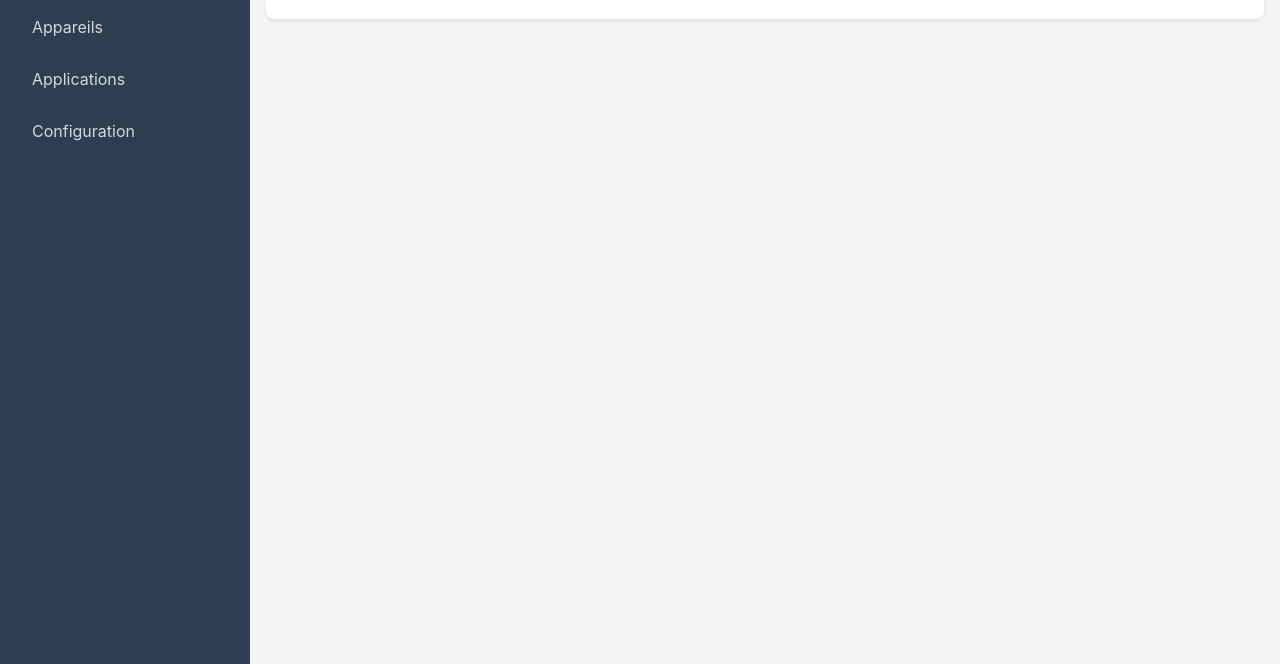
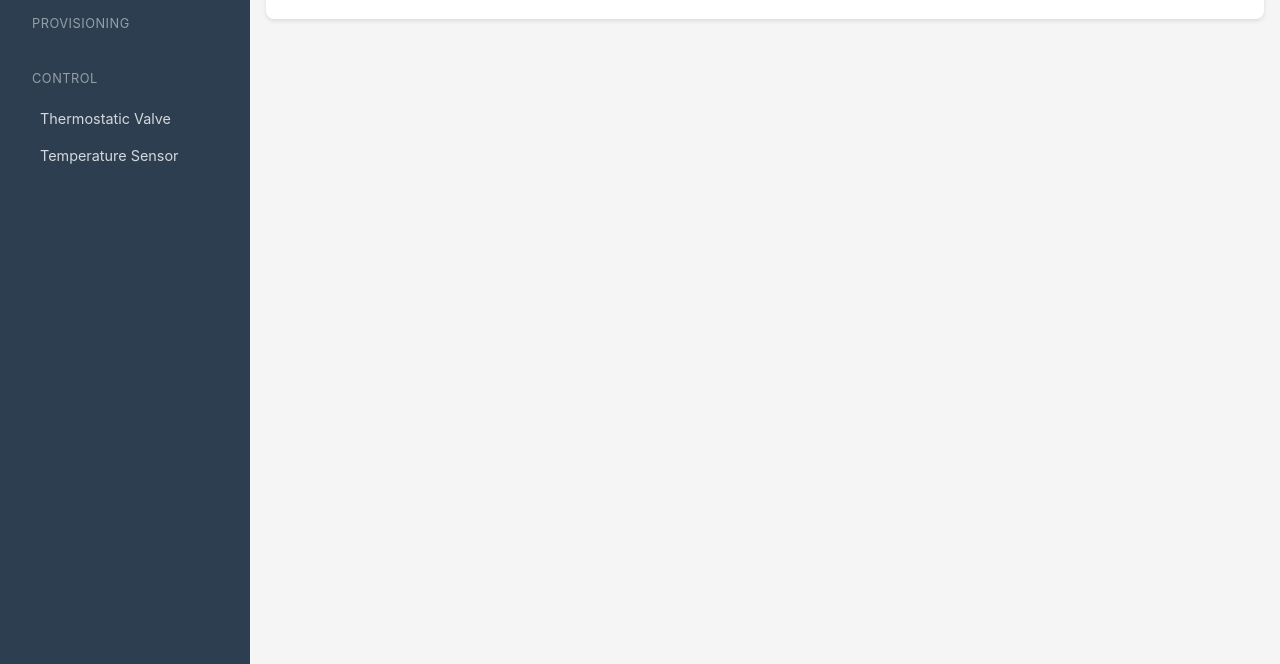
Before and after one commit to SylvainMontagny/iot-platform-webApp, a website: page public/index.html in a window 1280 px wide. Shown: the part 136-800 px from the top of the page. Drawn offline with Linux system fonts and the light colour scheme.

Commit message:
🚧 update menu

```diff
--- a/public/index.html
+++ b/public/index.html
@@ -13,10 +13,25 @@
           <h2>Web Device Controller</h2>
         </div>
         <ul class="nav-links">
-          <li><a href="#" class="active">Tableau de bord</a></li>
-          <li><a href="#">Appareils</a></li>
-          <li><a href="#">Applications</a></li>
-          <li><a href="#">Configuration</a></li>
+          <li class="nav-section">
+            <span class="nav-section-title">User Management</span>
+            <ul class="submenu">
+              <!-- Empty for now -->
+            </ul>
+          </li>
+          <li class="nav-section">
+            <span class="nav-section-title">Provisioning</span>
+            <ul class="submenu">
+              <!-- Empty for now -->
+            </ul>
+          </li>
+          <li class="nav-section">
+            <span class="nav-section-title">Control</span>
+            <ul class="submenu">
+              <li><a href="#thermostat">Thermostatic Valve</a></li>
+              <li><a href="#temperature">Temperature Sensor</a></li>
+            </ul>
+          </li>
         </ul>
       </nav>
       <main class="main-content">
--- a/public/styles.css
+++ b/public/styles.css
@@ -23,6 +23,7 @@ body {
   padding: 1rem;
   position: fixed;
   height: 100vh;
+  overflow-y: auto;
 }
 
 .logo {
@@ -40,17 +41,37 @@ body {
   list-style: none;
 }
 
-.nav-links li {
+.nav-section {
+  margin-bottom: 1.5rem;
+}
+
+.nav-section-title {
+  display: block;
+  color: rgba(255, 255, 255, 0.5);
+  font-size: 0.8rem;
+  text-transform: uppercase;
+  letter-spacing: 0.5px;
+  padding: 0.5rem 1rem;
   margin-bottom: 0.5rem;
+}
+
+.submenu {
+  list-style: none;
+  margin-left: 0.5rem;
+}
+
+.submenu li {
+  margin-bottom: 0.25rem;
 }
 
 .nav-links a {
   color: rgba(255, 255, 255, 0.8);
   text-decoration: none;
   display: block;
-  padding: 0.75rem 1rem;
+  padding: 0.5rem 1rem;
   border-radius: 4px;
   transition: all 0.3s ease;
+  font-size: 0.9rem;
 }
 
 .nav-links a:hover,
```
